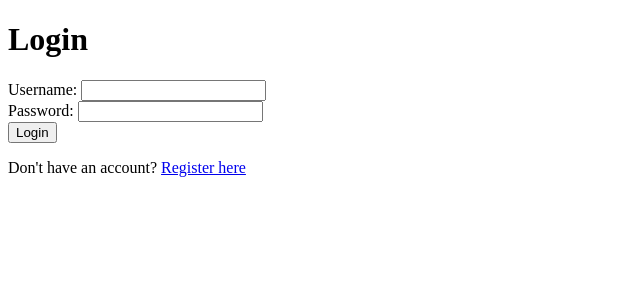
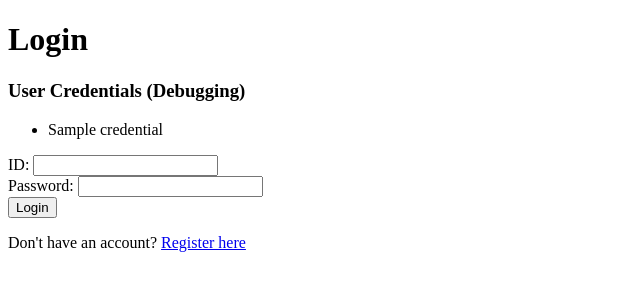
Before and after one commit to s3632442/cloudcomputing2, a Flask app: template s3632442-a1/OnlineForum/templates/login.html in a window 1280 px wide. Shown: the top 300 px of the page, without its empty margins (0-640 px from the left). Run offline with Flask 2, Linux system fonts and the light colour scheme; the template is opened without the code that fills it: most values are stand-ins (such as "Sample title", 1, 10 or a date in 2020).

Commit message:
password working

```diff
--- a/s3632442-a1/OnlineForum/main.py
+++ b/s3632442-a1/OnlineForum/main.py
@@ -1,13 +1,12 @@
 import random
 import datetime
 import socket
-import random  # Added for generating random user images
 import os
+import re
 from flask import Flask, request, render_template, redirect, url_for, session
 from google.cloud import datastore
 from werkzeug.utils import secure_filename
 from google.cloud import storage
-
 
 app = Flask(__name__)
 app.secret_key = 'your_secret_key_here'
@@ -16,7 +15,6 @@ datastore_client = datastore.Client()
 storage_client = storage.Client()
 bucket_name = 'exampleapp-398810.appspot.com'  # Replace with your bucket name
 
-
 # Define the folder where uploaded images will be stored
 UPLOAD_FOLDER = 'uploads'
 ALLOWED_EXTENSIONS = {'png', 'jpg', 'jpeg', 'gif'}
@@ -24,17 +22,9 @@ ALLOWED_EXTENSIONS = {'png', 'jpg', 'jpeg', 'gif'}
 # Configure Flask to use the UPLOAD_FOLDER
 app.config['UPLOAD_FOLDER'] = UPLOAD_FOLDER
 
-# Sample user data (replace with your user data)
-# user_data = {
-#     "User1": {"password": "password1", "image_url": "user1.jpg"},
-#     "User2": {"password": "password2", "image_url": "user2.jpg"},
-#     # Add more users as needed
-# }
-
 def count_users():
     query = datastore_client.query(kind="user_data")
     return len(list(query.fetch()))
-
 
 def is_ipv6(addr):
     """Checks if a given address is an IPv6 address."""
@@ -57,62 +47,104 @@ def store_message(datastore, username, subject, message_text, image_url):
     )
     datastore.put(entity)
 
-# Function to check if a file has an allowed extension
 def allowed_file(filename):
     return '.' in filename and filename.rsplit('.', 1)[1].lower() in ALLOWED_EXTENSIONS
 
-# Function to save an uploaded image and return its URL
 def save_image(file):
     if file and allowed_file(file.filename):
-        # Ensure the 'uploads' directory exists
         os.makedirs(app.config['UPLOAD_FOLDER'], exist_ok=True)
-
-        # Generate a unique filename (you may use a more robust approach)
         filename = secure_filename(file.filename)
-
-        # Save the uploaded image to the 'uploads' folder
         file.save(os.path.join(app.config['UPLOAD_FOLDER'], filename))
-
-        # Return the URL to the saved image
         return url_for('uploaded_file', filename=filename)
-
-    # Return None if the file is not uploaded or has an invalid extension
     return None
 
+# @app.route("/", methods=["GET", "POST"])
+# def login():
+#     error_message = ""
+
+#     if request.method == "POST":
+#         username = request.form["username"]
+#         password = request.form["password"]
+#         id = request.form["id"]
+
+#         # Check if the provided username and ID exist in the user_data entity kind
+#         query = datastore_client.query(kind="user_data")
+#         query.add_filter("username", "=", username)
+#         query.add_filter("id", "=", id)
+#         user_entities = query.fetch(limit=1)  # Use limit to fetch a single result
+
+#         user_entity = next(user_entities, None)  # Get the first result or None if not found
+
+#         if not user_entity:
+#             # Username, ID, or password is incorrect (generic error message)
+#             error_message = "Username, ID, or password is incorrect. Please try again."
+#         else:
+#             stored_password = user_entity.get("password")
+
+#             # Check if the provided password matches the stored password
+#             if password == stored_password:
+#                 session["username"] = username
+#                 return redirect(url_for("forum"))
+
+#             # If the password is incorrect (generic error message)
+#             error_message = "Username, ID, or password is incorrect. Please try again."
+
+#     return render_template("login.html", error_message=error_message)
+
+
+#####################################################
 @app.route("/", methods=["GET", "POST"])
 def login():
     error_message = ""
 
+    # Fetch all user credentials for debugging (remove this in production)
+    user_credentials = fetch_all_user_credentials()
+
     if request.method == "POST":
-        username = request.form["username"]
+        id = request.form["id"]
         password = request.form["password"]
 
-        # Check if the provided username exists in the user_data entity kind
+        # Check if the provided ID exists in the user_data entity kind
         query = datastore_client.query(kind="user_data")
-        query.add_filter("username", "=", username)
+        query.add_filter("id", "=", id)
         user_entities = query.fetch(limit=1)  # Use limit to fetch a single result
 
         user_entity = next(user_entities, None)  # Get the first result or None if not found
 
         if not user_entity:
-            # Username or password is incorrect (generic error message)
-            error_message = "Username or password is incorrect. Please try again."
+            # ID or password is incorrect (generic error message)
+            error_message = "ID or password is incorrect. Please try again."
         else:
             stored_password = user_entity.get("password")
 
             # Check if the provided password matches the stored password
             if password == stored_password:
-                session["username"] = username
+                session["id"] = id  # Store the authenticated ID in the session
                 return redirect(url_for("forum"))
 
             # If the password is incorrect (generic error message)
-            error_message = "Username or password is incorrect. Please try again."
+            error_message = "ID or password is incorrect. Please try again."
 
-    return render_template("login.html", error_message=error_message)
+    return render_template("login.html", error_message=error_message, user_credentials=user_credentials)
+
+# Debugging function to fetch all user credentials (remove in production)
+def fetch_all_user_credentials():
+    query = datastore_client.query(kind="user_data")
+    user_credentials = []
+
+    for user_entity in query.fetch():
+        user_id = user_entity.get("id")
+        username = user_entity.get("username")
+        password = user_entity.get("password")
+
+        user_credentials.append(f"ID: {user_id}, Username: {username}, Password: {password}")
+
+    return user_credentials
+
+##########################################################
 
 @app.route("/forum", methods=["GET", "POST"])
 def forum():
-    # Check if the user is logged in
     if "username" not in session:
         return redirect(url_for("login"))
 
@@ -122,20 +154,15 @@ def forum():
         subject = request.form["subject"]
         message_text = request.form["message"]
 
-        # Handle image upload (you may need to adjust this based on your image storage method)
         if "image" in request.files:
             image_file = request.files["image"]
-            # Save the image to a storage location and get its URL
-            image_url = save_image(image_file)  # Implement the 'save_image' function
+            image_url = save_image(image_file)
 
-        # Store the submitted data in the datastore (or your chosen storage)
         store_message(ds, session["username"], subject, message_text, image_url)
 
     query = ds.query(kind="message", order=("-timestamp",))
 
     messages = []
-
-    # Create a dictionary to store user images
     user_images = {}
 
     for message_entity in query.fetch(limit=10):
@@ -144,16 +171,10 @@ def forum():
         subject = message_entity.get("subject", "No Subject")
         image_url = message_entity.get("image_url", None)
 
-        # Store the image URL for this user
         if username and image_url:
             user_images[username] = image_url
 
         messages.append({"username": username, "subject": subject, "message": user_message, "image_url": image_url})
-
-    # Debugging: Print user_images and message.username values
-    print("user_images:", user_images)
-    for message in messages:
-        print("message.username:", message["username"])
 
     return render_template("forum.html", username=session["username"], messages=messages, user_images=user_images)
 
@@ -169,7 +190,6 @@ def register():
         password = request.form["password"]
         image_file = request.files["image"]
 
-        # Validate ID, username, and password
         if not id or not username or not password:
             if not id:
                 id_error = "ID is required."
@@ -178,12 +198,10 @@ def register():
             if not password:
                 password_error = "Password is required."
         else:
-            # Check if the username already exists
             username_exists = validate_username_exists(username)
             if username_exists:
                 username_error = "Username already exists. Please choose a different username."
 
-            # Validate password requirements
             password_requirements = validate_password_requirements(password)
             if not password_requirements:
                 password_error = "Password must contain at least one letter, one number, one capital letter, and one special character."
@@ -197,68 +215,61 @@ def register():
 
     return render_template("register.html", id_error=id_error, username_error=username_error, password_error=password_error)
 
+def validate_password_requirements(password):
+    # Password must contain at least one letter, one number, one capital letter, and one special character.
+    return re.match(r'^(?=.*[a-z])(?=.*[A-Z])(?=.*\d)(?=.*[@$!%*?&])[A-Za-z\d@$!%*?&]+$', password) is not None
 
-
-from google.cloud import datastore
-
-def validate_id_and_username(id, username):
-    # Check if the provided `id` and `username` are not empty
-    if not id or not username:
-        return False
-
-    # Check if the ID and username match the required pattern
-    if not re.match(r'^[a-zA-Z0-9_-]+$', id) or not re.match(r'^[a-zA-Z0-9_-]+$', username):
-        return False
-
+def validate_username_exists(username):
     # Initialize the Datastore client
     datastore_client = datastore.Client()
 
-    # Query the Datastore to check if the ID and username already exist
+    # Query the Datastore to check if the username already exists
     query = datastore_client.query(kind="user_data")
-    query.add_filter("id", "=", id)
     query.add_filter("username", "=", username)
 
     # Execute the query and check if any results are returned
     result = list(query.fetch())
 
-    # If there are no results, the ID and username are unique and valid
+    # If there are no results, the username is unique and valid
+    return bool(result)  # True if username exists, False otherwise
+
+def validate_id_and_username(id, username):
+    if not id or not username:
+        return False
+
+    if not re.match(r'^[a-zA-Z0-9_-]+$', id) or not re.match(r'^[a-zA-Z0-9_-]+$', username):
+        return False
+
+    datastore_client = datastore.Client()
+    query = datastore_client.query(kind="user_data")
+    query.add_filter("id", "=", id)
+    query.add_filter("username", "=", username)
+    result = list(query.fetch())
     return not bool(result)
 
+def store_registration_data(id, username, password, image_file):
+    datastore_client = datastore.Client()
+    storage_client = storage.Client()
+    bucket_name = 'exampleapp-398810.appspot.com'
 
-def store_registration_data(id, username, password, image_file):
-    # Initialize the Datastore client
-    datastore_client = datastore.Client()
+    filename = secure_filename(image_file.filename)
+    object_name = f"images/{filename}"
 
-    # Initialize the Storage client and specify your bucket name
-    storage_client = storage.Client()
-    bucket_name = 'exampleapp-398810.appspot.com'  # Replace with your bucket name
-
-    # Create a unique filename for the user image
-    filename = secure_filename(image_file.filename)
-
-    # Specify the object name (this is how the file will be stored in the bucket)
-    object_name = f"images/{filename}"  # You can adjust the object name structure as needed
-
-    # Save the user image to your storage with the specified object name
     bucket = storage_client.bucket(bucket_name)
     blob = bucket.blob(object_name)
     blob.upload_from_string(image_file.read(), content_type=image_file.content_type)
 
-    # Get the URL of the uploaded image
     image_url = blob.public_url
 
-    # Create a Datastore entity for the user registration
     entity = datastore.Entity(key=datastore_client.key("user_data"))
     entity.update({
         "id": id,
         "username": username,
-        "password": password,  # Remember to securely hash the password
+        "password": password,
         "image_url": image_url,
     })
 
-    # Store the registration information in Datastore
     datastore_client.put(entity)
-
 
 @app.route("/logout")
 def logout():
@@ -267,56 +278,75 @@ def logout():
 
 @app.route("/user/<username>")
 def user(username):
-    # Query the Datastore for user data based on the provided username
     query = datastore_client.query(kind="user_data")
     query.add_filter("username", "=", username)
-    user_entities = list(query.fetch(limit=1))  # Convert to a list to check if it's empty
+    user_entities = list(query.fetch(limit=1))
 
     if not user_entities:
         return "User not found", 404
 
-    user_entity = user_entities[0]  # Get the first result
+    user_entity = user_entities[0]
     user_info = {
         "username": user_entity.get("username"),
-        # Add more user properties as needed
     }
 
-    # Generate a random number from 0 to 9 for the image filename
     random_number = random.randint(0, 9)
     image_filename = f"{random_number}.png"
 
-    # Construct the URL with the bucket's public URL
     bucket_public_url = f"https://storage.cloud.google.com/{bucket_name}"
     image_url = f"{bucket_public_url}/{image_filename}"
 
     return render_template("user.html", username=username, user_info=user_info, image_url=image_url)
 
-import re
+@app.route("/reset_datastore")
+def reset_datastore():
+    # Delete all entities from the 'user_data' kind
+    delete_all_entities("user_data")
 
-def validate_username_exists(username):
+    # Insert the new entities
+    insert_initial_users()
+
+    return "Datastore reset successfully."
+
+def delete_all_entities():
     query = datastore_client.query(kind="user_data")
-    query.add_filter("username", "=", username)
-    user_entities = query.fetch(limit=1)
-    user_entity = next(user_entities, None)
-    return user_entity is not None
+    entities = list(query.fetch())
 
-def validate_password_requirements(password):
-    # Password must contain at least one letter, one number, one capital letter, and one special character.
-    return re.match(r'^(?=.*[a-z])(?=.*[A-Z])(?=.*\d)(?=.*[@$!%*?&])[A-Za-z\d@$!%*?&]+$', password)
+    for entity in entities:
+        datastore_client.delete(entity.key)
+
+
+def insert_initial_users():
+    new_entities = []
+
+    for i in range(10):
+        user_id = f"s3632442{i + 20}"
+        username = f"Thomas{i} Lambert{i}"
+
+        # Generate the password using a loop
+        password = "".join(str(j % 10) for j in range(i, i + 6))
+
+        image_url = f"user{i}.jpg"
+
+        entity_data = {
+            "id": user_id,
+            "username": username,
+            "password": password,
+            "image_url": image_url,
+        }
+
+        new_entities.append(entity_data)
+
+    for entity_data in new_entities:
+        entity = datastore.Entity(key=datastore_client.key("user_data"))
+        entity.update(entity_data)
+        datastore_client.put(entity)
+
 
 
 if __name__ == "__main__":
+
+    delete_all_entities()  # Delete all existing entities
+    insert_initial_users()  # Insert new entities with specific values
+
     app.run(host="127.0.0.1", port=8080, debug=True)
-
-    # Ensure there are at least two user data entities in the database
-    if count_users() < 2:
-        # Add initial user data entities (you can change these values)
-        initial_users = [
-            {"username": "s3632442", "password": "abc123", "image_url": "user1.jpg"},
-            {"username": "s3632443", "password": "bcd234", "image_url": "user2.jpg"}
-        ]
-
-        for user_data in initial_users:
-            entity = datastore.Entity(key=datastore_client.key("user_data"))
-            entity.update(user_data)
-            datastore_client.put(entity)
--- a/s3632442-a1/OnlineForum/templates/login.html
+++ b/s3632442-a1/OnlineForum/templates/login.html
@@ -5,10 +5,22 @@
 </head>
 <body>
     <h1>Login</h1>
+    <!-- Debugging: Display user credentials (remove in production) -->
+    {% if user_credentials %}
+    <div>
+        <h3>User Credentials (Debugging)</h3>
+        <ul>
+            {% for credential in user_credentials %}
+            <li>{{ credential }}</li>
+            {% endfor %}
+        </ul>
+    </div>
+    {% endif %}
+
     <form action="/" method="post">
         <div>
-            <label for="username">Username:</label>
-            <input type="text" name="username" id="username">
+            <label for="id">ID:</label>
+            <input type="text" name="id" id="id">
         </div>
         <div>
             <label for="password">Password:</label>
@@ -19,10 +31,5 @@
         </div>
     </form>
     <p>Don't have an account? <a href="/register">Register here</a></p>
-
-    <!-- Display error message if it's not empty -->
-    {% if error_message %}
-    <p style="color: red;">{{ error_message }}</p>
-    {% endif %}
 </body>
 </html>
```
